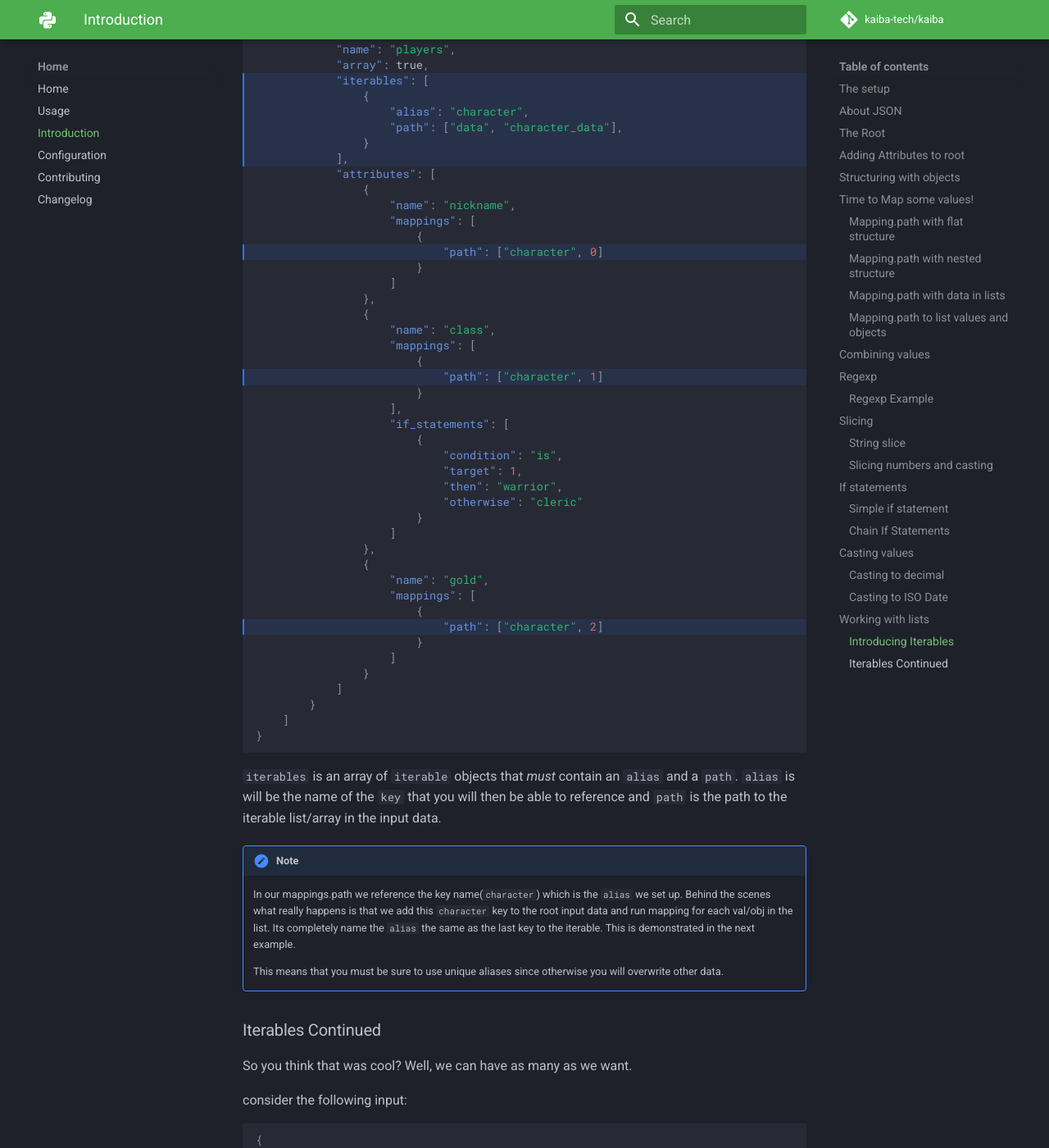
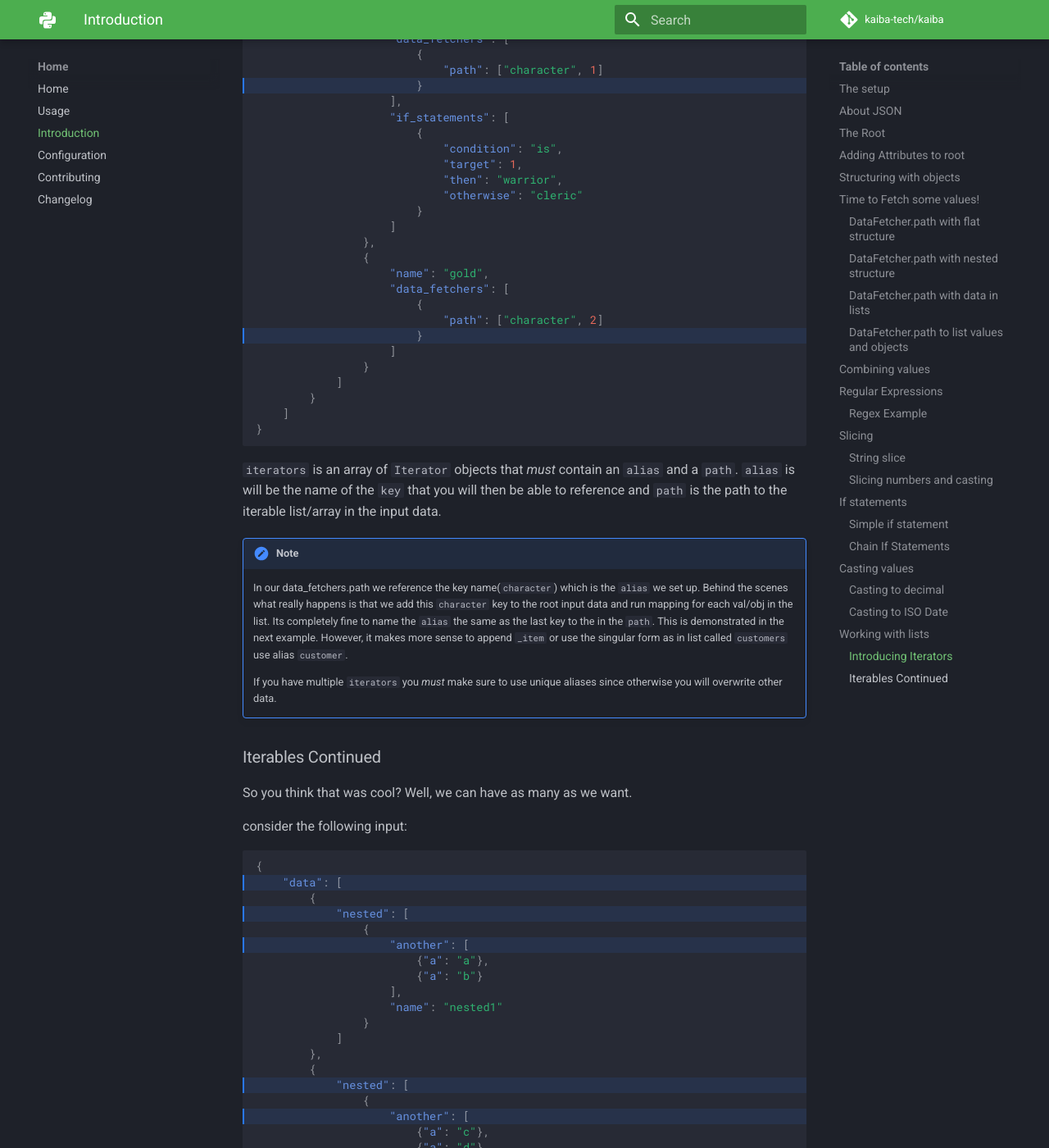
Before and after one commit to kaiba-tech/kaiba, an MkDocs documentation site: the page built from docs/introduction.md, in a window 1280 px wide and 1400 px high, scrolled down 15495 px. Shown: the whole window at 82% size. Built offline with MkDocs 1.6.1 and Material for MkDocs 9.7.7, drawn with Linux system fonts in a browser that asks for light colours; comment, search, counter and statistics services are not loaded; some of the changed text lies outside the part shown.

````diff
--- a/docs/introduction.md
+++ b/docs/introduction.md
@@ -150,28 +146,26 @@ Congratulations, you've just mapped a default value to an attribute! - Click `ou
 What we just did is the core principle of creating the output structure. We added an object with the name `person`, then we moved our `firstname` attribute to the `person` object.
 
 
-## Time to Map some values!
+## Time to Fetch some values!
 
-We will now introduce the `mappings` key, it's and array of `mapping` objects.
+We will now introduce the `data_fetchers` key, it's and array of `DataFetcher` objects.
 
-The `mapping` object is the only place where you actually fetch data from the input. And you do that by specifying a `path`. The `path` describes the steps to take to get to the value we are interested in.
+The `DataFetcher` object is the only place where you actually fetch data from the input. And you do that by specifying a `path`. The `path` describes the steps to take to get to the value we are interested in.
 
-### Mapping.path with flat structure
+### DataFetcher.path with flat structure
 
 === "config.json"
 
     ```json hl_lines="13"
     {
         "name": "root",
-        "array": false,
         "objects": [
             {
                 "name": "person",
-                "array": false,
                 "attributes": [
                     {
                         "name": "firstname",
-                        "mappings": [
+                        "data_fetchers": [
                             {
                                 "path": ["name"]
                             }
@@ -203,22 +197,20 @@ The `mapping` object is the only place where you actually fetch data from the in
     ```
 
 
-### Mapping.path with nested structure
+### DataFetcher.path with nested structure
 
 === "config.json"
 
     ```json hl_lines="6 12 13 14"
     {
         "name": "root",
-        "array": false,
         "objects": [
             {
                 "name": "actor",
-                "array": false,
                 "attributes": [
                     {
                         "name": "name",
-                        "mappings": [
+                        "data_fetchers": [
                             {
                                 "path": ["the_matrix", "neo", "actor", "name"]
                             }
@@ -255,7 +247,7 @@ The `mapping` object is the only place where you actually fetch data from the in
     ```
 
 
-### Mapping.path with data in lists
+### DataFetcher.path with data in lists
 
 Consider the following json:
 ```json
@@ -264,7 +256,7 @@ Consider the following json:
 }
 ```
 
-In our `mapping` object we supply `path` which is a list of how we get to our data. So how do we get the `lastname` in that data?
+In our `DataFetcher` object we supply `path` which is a list of how we get to our data. So how do we get the `lastname` in that data?
 
 Easy, we reference the `index` of the list. The first data in the list starts at `0`, second element `1`, third `2` and so on. This number is the `index` and to get the last name we must use the index: `1`
 
@@ -273,11 +265,10 @@ Easy, we reference the `index` of the list. The first data in the list starts at
     ```json hl_lines="9 17"
     {
         "name": "root",
-        "array": false,
         "attributes": [
             {
                 "name": "firstname",
-                "mappings": [
+                "data_fetchers": [
                     {
                         "path": ["data", 0]
                     }
@@ -285,7 +276,7 @@ Easy, we reference the `index` of the list. The first data in the list starts at
             },
             {
                 "name": "lastname",
-                "mappings": [
+                "data_fetchers": [
                     {
                         "path": ["data", 1]
                     }
@@ -316,7 +307,7 @@ Easy, we reference the `index` of the list. The first data in the list starts at
     We still have to reference the `"data"` key first, so our `path` goes first to `data` then it finds the value at index `1`
 
 
-### Mapping.path to list values and objects
+### DataFetcher.path to list values and objects
 
 Consider the following json:
 ```json
@@ -334,11 +325,10 @@ This works for objects aswell.
     ```json hl_lines="9 17"
     {
         "name": "root",
-        "array": false,
         "attributes": [
             {
                 "name": "character",
-                "mappings": [
+                "data_fetchers": [
                     {
                         "path": ["name"]
                     }
@@ -346,7 +336,7 @@ This works for objects aswell.
             },
             {
                 "name": "plays_in_movies",
-                "mappings": [
+                "data_fetchers": [
                     {
                         "path": ["in_movies"]
                     }
@@ -380,7 +370,7 @@ This works for objects aswell.
     ```
 
 !!! Note
-    When mapping objects and arrays values some other functionality like `casting` obviously won't work.
+    When fetching objects and arrays values some other functionality like `casting` obviously won't work.
 
 ## Combining values
 
@@ -393,15 +383,13 @@ It's fairly normal to only need `name` but getting `firstname` _and_ `lastname`
     ```json hl_lines="15 16 17 19"
     {
         "name": "root",
-        "array": false,
         "objects": [
             {
                 "name": "actor",
-                "array": false,
                 "attributes": [
                     {
                         "name": "name",
-                        "mappings": [
+                        "data_fetchers": [
                             {
                                 "path": ["the_matrix", "neo", "actor", "firstname"]
                             },
@@ -443,36 +431,34 @@ It's fairly normal to only need `name` but getting `firstname` _and_ `lastname`
     ```
 
 
-To find more values and combine them, simply add another `mapping` object to `mappings` array.
+To find more values and combine them, simply add another `DataFetcher` object to `data_fetchers` array.
 
 Use `separator` to control with what char values should be separated.
 
-## Regexp
+## Regular Expressions
 
-You can use Regexp to find patterns in a given string and retrieve them as a string or as an array of strings.
+You can use `Regex` to find patterns in a given string and retrieve them as a string or as an array of strings.
 
-### Regexp Example
+### Regex Example
 
-Let's say you want to analyze your chess games, you get JSON with data BUT the fun part is inside `pgn` field, so let's retrieve Event, Site, Result, ECO and the game moves from `pgn` using Regexp.
+Let's say you want to analyze your chess games, you get JSON with data BUT the fun part is inside `pgn` field, so let's retrieve Event, Site, Result, ECO and the game moves from `pgn` using Regex.
 
 === "config.json"
 
     ```json hl_lines="19 20 21"
     {
         "name": "root",
-        "array": false,
         "objects": [
             {
                 "name": "game",
-                "array": false,
                 "attributes": [
                     {
                         "name": "event",
-                        "mappings": [
+                        "data_fetchers": [
                             {
                                     "path": ["pgn"],
-                                    "regexp": {
-                                        "search": "Event \\\"[\\w\\d ]+\\\""
+                                    "regex": {
+                                        "expression": "Event \\\"[\\w\\d ]+\\\""
                                     },
                                     "slicing": {
                                         "from": 7,
@@ -483,11 +469,11 @@ Let's say you want to analyze your chess games, you get JSON with data BUT the f
                     },
                     {
                         "name": "site",
-                        "mappings": [
+                        "data_fetchers": [
                             {
                                 "path": ["pgn"],
-                                "regexp": {
-                                    "search": "Site \\\"[\\w\\d. ]+\\\""
+                                "regex": {
+                                    "expression": "Site \\\"[\\w\\d. ]+\\\""
                                 },
                                 "slicing": {
                                     "from": 6,
@@ -498,11 +484,11 @@ Let's say you want to analyze your chess games, you get JSON with data BUT the f
                     },
                     {
                         "name": "result",
-                        "mappings": [
+                        "data_fetchers": [
                             {
                                 "path": ["pgn"],
-                                "regexp": {
-                                    "search": "Result \\\"[\\w\\d\/ -]+\\\""
+                                "regex": {
+                                    "expression": "Result \\\"[\\w\\d\/ -]+\\\""
                                 },
                                 "slicing": {
                                     "from": 8,
@@ -513,11 +499,11 @@ Let's say you want to analyze your chess games, you get JSON with data BUT the f
                     },
                     {
                         "name": "eco",
-                        "mappings": [
+                        "data_fetchers": [
                             {
                                 "path": ["pgn"],
-                                "regexp": {
-                                    "search": "ECO \\\"[\\w\\d ]+\\\""
+                                "regex": {
+                                    "expression": "ECO \\\"[\\w\\d ]+\\\""
                                 },
                                 "slicing": {
                                     "from": 5,
@@ -528,11 +514,11 @@ Let's say you want to analyze your chess games, you get JSON with data BUT the f
                     },
                     {
                         "name": "moves",
-                        "mappings": [
+                        "data_fetchers": [
                             {
                                 "path": ["pgn"],
-                                "regexp": {
-                                    "search": "\\s1\\..*"
+                                "regex": {
+                                    "expression": "\\s1\\..*"
                                 },
                                 "slicing": {
                                     "from": 1
@@ -589,7 +575,7 @@ Let's say you want to analyze your chess games, you get JSON with data BUT the f
 
 
 !!! Hint
-    If you have doubts about your regexp expressions, check them out on: [Regex 101](https://regex101.com/). Also, make sure that your JSON is valid as Regexp may require extra escape slashes.
+    If you have doubts about your regex expressions, check them out on: [Regex 101](https://regex101.com/). Also, make sure that your JSON is valid as Regexp may require extra escape slashes.
 
 ## Slicing
 
@@ -604,22 +590,21 @@ Lets say that we have some value like this `street-Santas Polar city 45`. We wou
     ```json hl_lines="19 20 21"
     {
         "name": "root",
-        "array": false,
         "objects": [
             {
                 "name": "fantasy",
                 "array": true,
-                "path_to_iterable": ["data"],
+                "iterators": [{"alias": "data_item", "path": "data"}],
                 "attributes": [
                     {
                         "name": "name",
-                        "mappings": [{"path": ["data", 0]}]
+                        "data_fetchers": [{"path": ["data_item", 0]}]
                     },
                     {
                         "name": "street",
-                        "mappings": [
+                        "data_fetchers": [
                             {
-                                "path": ["data", 1],
+                                "path": ["data_item", 1],
                                 "slicing": {
                                     "from": 7
                                 }
@@ -675,22 +660,21 @@ You can also slice numbers, bools and any other json value since we cast the val
     ```json hl_lines="19 20 21 22 25 26 27 28"
     {
         "name": "root",
-        "array": false,
         "objects": [
             {
                 "name": "fantasy",
                 "array": true,
-                "path_to_iterable": ["data"],
+                "iterators": [{"alias": "data_item", "path": "data"}],
                 "attributes": [
                     {
                         "name": "name",
-                        "mappings": [{"path": ["data", 0]}]
+                        "data_fetchers": [{"path": ["data_item", 0]}]
                     },
                     {
                         "name": "birthday",
-                        "mappings": [
+                        "data_fetchers": [
                             {
-                                "path": ["data", 1],
+                                "path": ["data_item", 1],
                                 "slicing": {
                                     "from": 0,
                                     "to": 8
@@ -754,11 +738,10 @@ Let's check if the value equals `1` and output `type_one`.
     ```json hl_lines="10 11 12 13 14 15 16"
     {
         "name": "root",
-        "array": false,
         "attributes": [
             {
                 "name": "readable_type",
-                "mappings": [
+                "data_fetchers": [
                     {
                         "path": ["type"],
                         "if_statements": [
@@ -799,18 +782,17 @@ If statements are really useful for changing the values depending on some condit
 
 `if_statements` is a list of `if statement` objects. We designed it like this so that we can chain them. The output of the first one will be the input of the next one.
 
-the `mapping` object is not the only one that can have if statements, the `attribute` can also have them. This allows for some interesting combinations.
+the `DataFetcher` object is not the only one that can have if statements, the `attribute` can also have them. This allows for some interesting combinations.
 
 === "config.json"
 
     ```json hl_lines="14 20 25 32 35"
     {
         "name": "root",
-        "array": false,
         "attributes": [
             {
                 "name": "readable_type",
-                "mappings": [
+                "data_fetchers": [
                     {
                         "path": ["type"],
                         "if_statements": [
@@ -881,7 +863,7 @@ Using input.json the places that are highlighted is everywhere the value changes
 
 For input2.json the first if statement is false and no value change. The second if statement is true so value is changed to `boring-type-two`. The third if statement is false so no value change. The last if statement checks if the value is `not` `funky_type` which is true, so the value is changed to `junk`.
 
-You can even add if statements for every `mapping` object you add into `mappings` so this can handle some quite complicated condition with multiple values.
+You can even add if statements for every `DataFetcher` object you add into `data_fetchers` so this can handle some quite complicated condition with multiple values.
 
 !!! Note
     If statements on `array` and `object` values behave a bit differently. Have a look in the [configuration](../configuration)
@@ -901,11 +883,10 @@ Casting is straightforward. You map your value like you would and then add the c
     ```json hl_lines="12 13 14"
     {
         "name": "root",
-        "array": false,
         "attributes": [
             {
                 "name": "my_number",
-                "mappings": [
+                "data_fetchers": [
                     {
                         "path": ["string_number"]
                     }
@@ -943,11 +924,10 @@ When casting to a `date` we always have to supply the `original_format` which is
     ```json hl_lines="12 13 14"
     {
         "name": "root",
-        "array": false,
         "attributes": [
             {
                 "name": "my_iso_date",
-                "mappings": [
+                "data_fetchers": [
                     {
                         "path": ["yymmdd_date"]
                     }
@@ -1021,9 +1001,9 @@ Now to make the frontend dudes happy we would liketo structure this nicely... so
 }
 ```
 
-### Introducing Iterables
+### Introducing Iterators
 
-We can use `iterables` on an `object` which works similar to `mapping.path`, but it applies the current `object` and all its attribute mappings and nested objects to each and every element in whatever list `iterables` points to.
+We can use `iterators` on an `object` which works similar to `mapping.path`, but it applies the current `object` and all its attribute data_fetchers and nested objects to each and every element in whatever list `iterators` points to.
 
 Lets solve the above example!
 
@@ -1032,12 +1012,11 @@ Lets solve the above example!
     ```json hl_lines="8 9 10 11 12 13 19 27 43"
     {
         "name": "root",
-        "array": false,
         "objects": [
             {
                 "name": "players",
                 "array": true,
-                "iterables": [
+                "iterators": [
                     {
                         "alias": "character",
                         "path": ["data", "character_data"],
@@ -1046,7 +1025,7 @@ Lets solve the above example!
                 "attributes": [
                     {
                         "name": "nickname",
-                        "mappings": [
+                        "data_fetchers": [
                             {
                                 "path": ["character", 0]
                             }
@@ -1054,7 +1033,7 @@ Lets solve the above example!
                     },
                     {
                         "name": "class",
-                        "mappings": [
+                        "data_fetchers": [
                             {
                                 "path": ["character", 1]
                             }
@@ -1070,7 +1049,7 @@ Lets solve the above example!
                     },
                     {
                         "name": "gold",
-                        "mappings": [
+                        "data_fetchers": [
                             {
                                 "path": ["character", 2]
                             }
@@ -1122,12 +1101,12 @@ Lets solve the above example!
     ```
 
 
-`iterables` is an array of `iterable` objects that _must_ contain an `alias` and a `path`. `alias` is will be the name of the `key` that you will then be able to reference and `path` is the path to the iterable list/array in the input data.
+`iterators` is an array of `Iterator` objects that _must_ contain an `alias` and a `path`. `alias` is will be the name of the `key` that you will then be able to reference and `path` is the path to the iterable list/array in the input data.
 
 !!! Note
-    In our mappings.path we reference the key name(`character`) which is the `alias` we set up. Behind the scenes what really happens is that we add this `character` key to the root input data and run mapping for each val/obj in the list. Its completely name the `alias` the same as the last key to the iterable. This is demonstrated in the next example.
+    In our data_fetchers.path we reference the key name(`character`) which is the `alias` we set up. Behind the scenes what really happens is that we add this `character` key to the root input data and run mapping for each val/obj in the list. Its completely fine to name the `alias` the same as the last key to the in the `path`. This is demonstrated in the next example. However, it makes more sense to append `_item` or use the singular form as in list called `customers` use alias `customer`.
 
-    This means that you must be sure to use unique aliases since otherwise you will overwrite other data.
+    If you have multiple `iterators` you _must_ make sure to use unique aliases since otherwise you will overwrite other data.
 
 ### Iterables Continued
 
@@ -1166,7 +1145,7 @@ consider the following input:
 
 Theres 3 levels of lists. But lets say we want to flatten this structure. Then we will have to get all combinations of `data.nested.another.a` = `a`, `b`, `c` and `d`.
 
-Well its easy, first we just add iterables to `"data"`, then we must iterate `"nested"`, then we must iterate `"another"`.
+Well its easy, first we just add iterators to `"data"`, then we must iterate `"nested"`, then we must iterate `"another"`.
 
 
 === "config.json"
@@ -1175,7 +1154,7 @@ Well its easy, first we just add iterables to `"data"`, then we must iterate `"n
     {
         "name": "root",
         "array": true,
-        "iterables": [
+        "iterators": [
             {
                 "alias": "data",
                 "path": ["data"]
@@ -1192,7 +1171,7 @@ Well its easy, first we just add iterables to `"data"`, then we must iterate `"n
         "attributes": [
             {
                 "name": "nested_name",
-                "mappings": [
+                "data_fetchers": [
                     {
                         "path": ["nested", "name"]
                     }
@@ -1200,7 +1179,7 @@ Well its easy, first we just add iterables to `"data"`, then we must iterate `"n
             },
             {
                 "name": "value_of_a",
-                "mappings": [
+                "data_fetchers": [
                     {
                         "path": ["another", "a"]
                     }
@@ -1265,13 +1244,12 @@ Well its easy, first we just add iterables to `"data"`, then we must iterate `"n
     ```
 
 
-We will write a more in depth explanation of iterables and how they work internally. [Link to the issue](https://github.com/kaiba-tech/kaiba/issues/113)
-
-
 And thats it!
 
 Congratulations the introduction course is done!
 
 Time to map some data and have fun doing it!
 
+Also head over to [Kaiba Config Generator](https://app.kaiba.tech) to do live mapping with a UI
+
 Have a look in [usecases](../usecases/usecases) section for some quick starts and tutorials
````
Also changed, not shown: other parts of docs/introduction.md (+0 -4 lines), docs/configuration.md (+3 -0 lines), docs/index.md (+6 -6 lines), docs/usage.md (+1 -1 lines).
